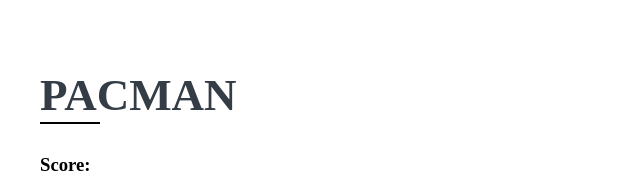
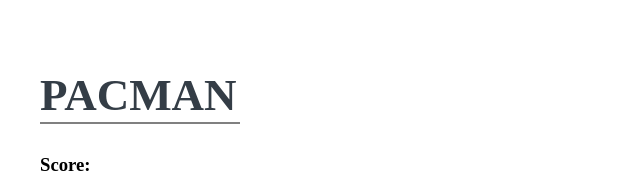
Before and after one commit to razz1000/Rasmus-awesome-pacman-game, a website built with webpack: page index.html in a window 1280 px wide. Shown: the top 191 px of the page, 0-640 px from the left. Built offline with nearby package versions, Linux system fonts and the light colour scheme.

Commit message:
update 11

```diff
--- a/index.css
+++ b/index.css
@@ -7,8 +7,8 @@
 	color: #343d46;
 	font-weight: bold;
 	text-transform: uppercase;
-	border-bottom: black solid 2px;
-	width: 60px;
+	border-bottom: grey solid 2px;
+	width: 200px;
 
 
 }
```
